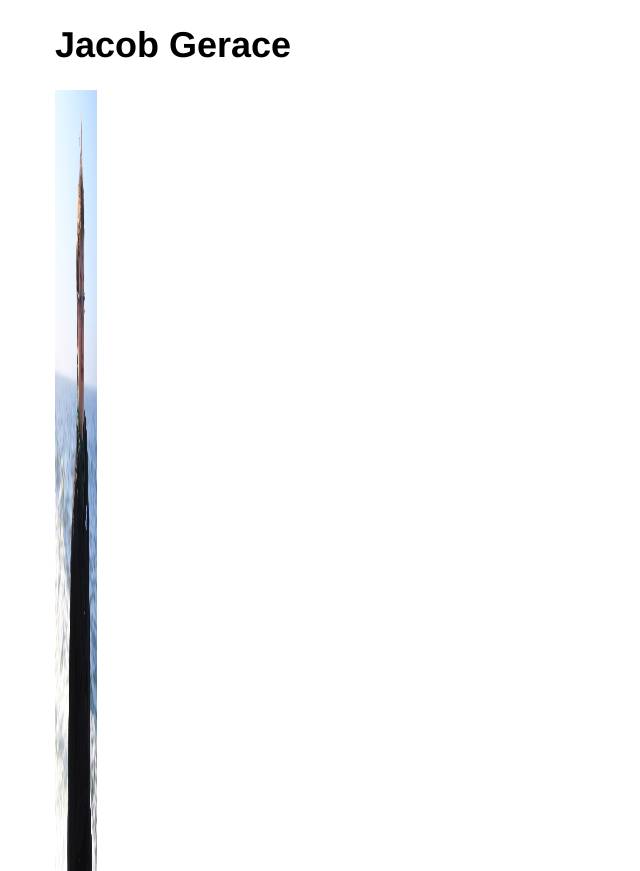
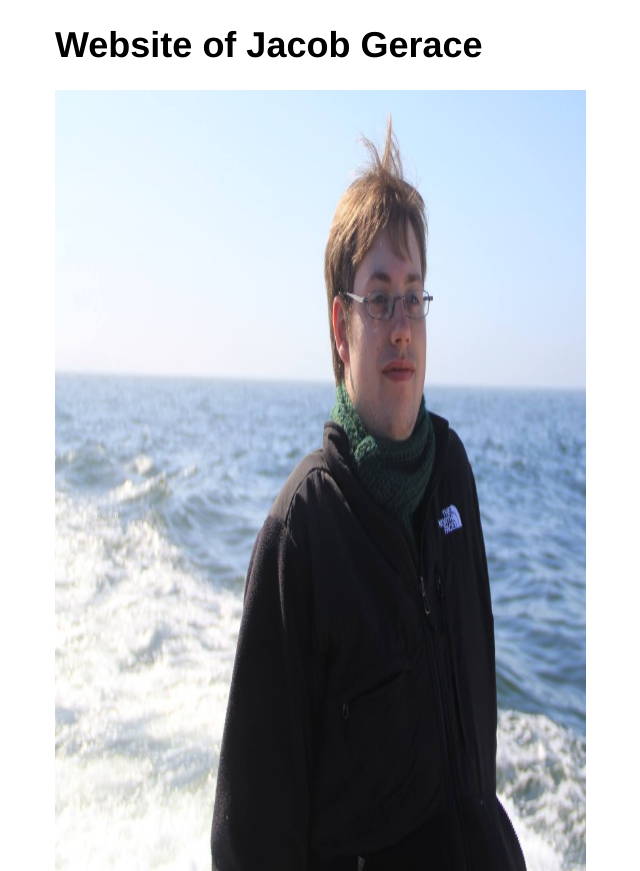
Before and after one commit to JJGerace/JJGerace.github.io, a plain HTML site: page index.html in a window 1280 px wide. Shown: the top 871 px of the page, without its empty margins (9-649 px from the left). Drawn offline with Linux system fonts and the light colour scheme.

Commit message:
Fixed image resolution

```diff
--- a/index.html
+++ b/index.html
@@ -8,8 +8,8 @@
 </head>
 
 <body>
-<h1> Jacob Gerace </h1>
-<img src="jacob.jpeg" alt="Photo of Jacob Gerace" height="781" width="42">
+<h1> Website of Jacob Gerace </h1>
+<img src="jacob.jpeg" alt="Photo of Jacob Gerace" height="781" width="531">
 <h2>Important Links</h2>
 <ul>
     <li><a href="resume.html">My Resume</a></li>
```
